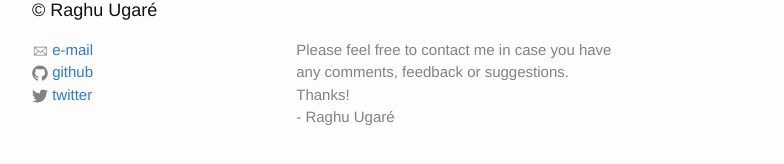
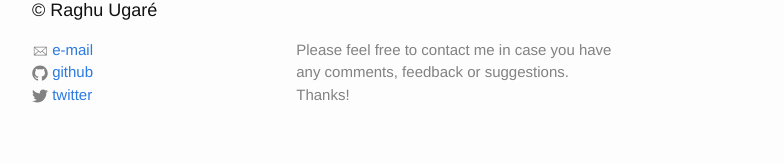
Before and after one commit to raghuugare/raghuugare.bkup, a Jekyll site: the page built from about.md, in a window 1280 px wide and 900 px high, scrolled down 3055 px. Shown: the part 711-875 px from the top of the window, without its empty margins (238-1022 px from the left). Built offline with Jekyll 4.4.1, drawn with Linux system fonts in a browser that asks for light colours.

Commit message:
No need of a 'signature'...

```diff
--- a/_config.yml
+++ b/_config.yml
@@ -4,8 +4,6 @@ email: raghu.ugare@gmail.com
 description: > # this means to ignore newlines until "baseurl:"
   Please feel free to contact me in case you have any comments, feedback or suggestions.
   Thanks!
-  <br/>
-  - Raghu Ugaré
 baseurl: "" # the subpath of your site, e.g. /blog/
 url: "" # the base hostname & protocol for your site
 twitter_username: raghu_ugare
```
